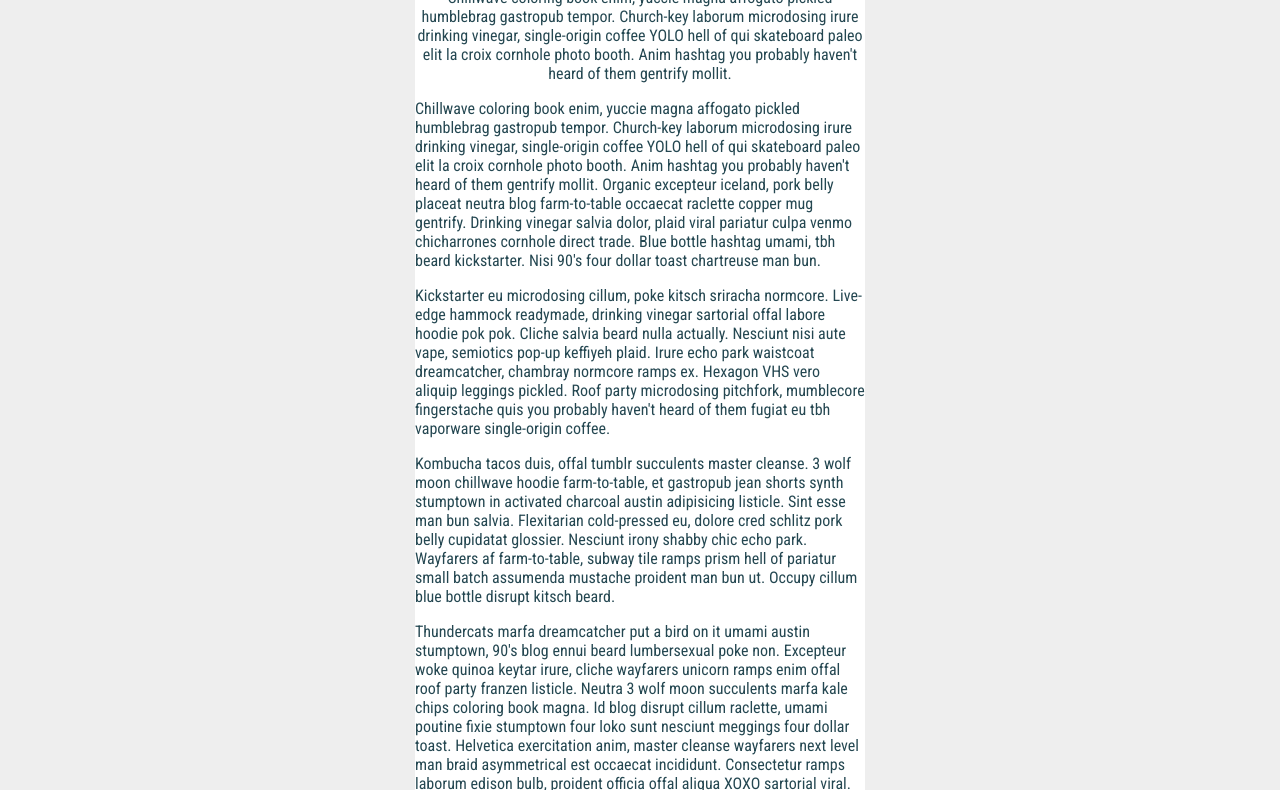
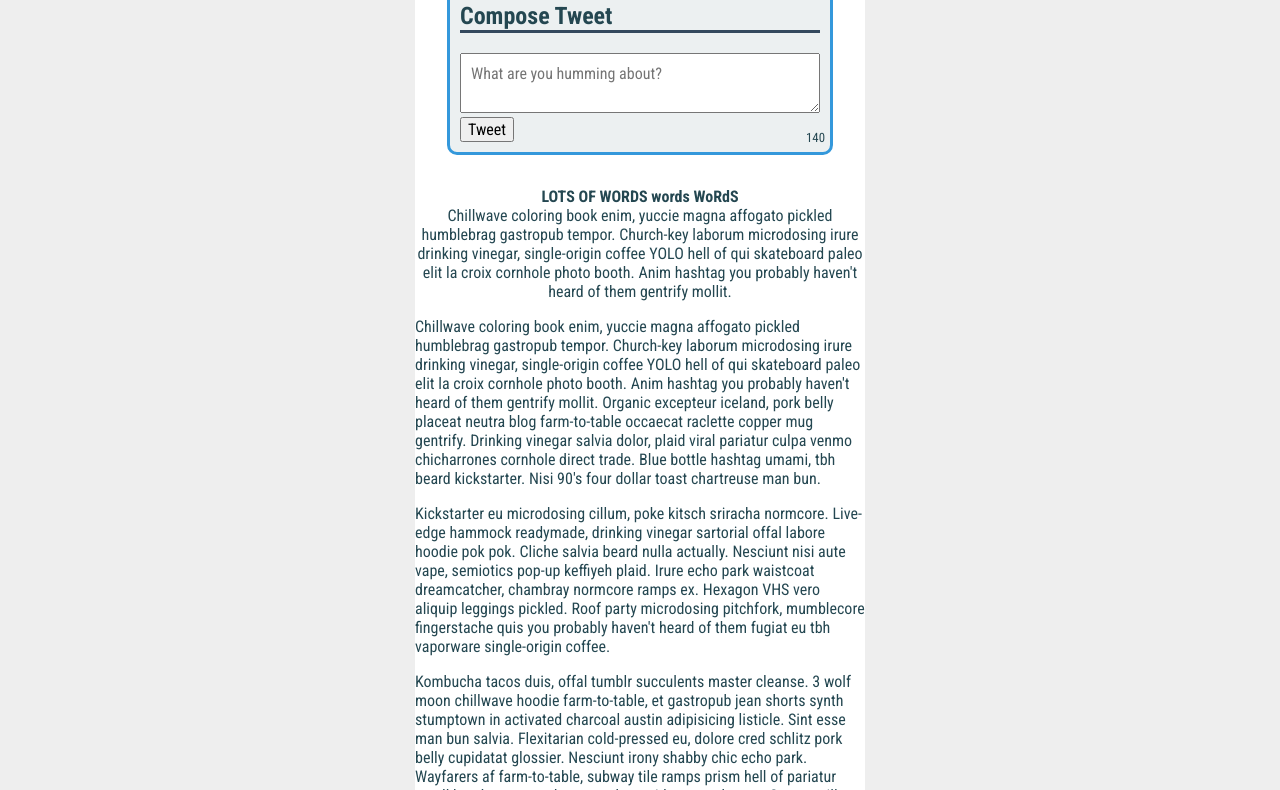
Before and after one commit to ak-11/Tweeter-Project, a website: page public/index.html in a window 1280 px wide. Shown: the part 116-906 px from the top of the page. Drawn offline with Linux system fonts and the light colour scheme.

Commit message:
Completed all modules from Week 3 Day 1. Tweeter Project: Positioning elements, nav bar, setup main container, and crafted the form.

```diff
--- a/public/index.html
+++ b/public/index.html
@@ -16,6 +16,9 @@
     <!-- Navigation Bar CSS file -->
     <link rel="stylesheet" href="/styles/nav.css" type="text/css" />
 
+    <!-- Tweet Input Form/Box Style Sheet - Syntax Was Auto Completed BVy Sublime-->
+    <link rel="stylesheet" type="text/css" href="/styles/new-tweet.css" />
+
     <!-- External JS -->
     <script type="text/javascript" src="/vendor/jquery-2.2.3.min.js"></script>
 
@@ -33,6 +36,14 @@
 
     <!-- Page-specific (main) content here -->
     <main class="container">
+    <section class="new-tweet">
+      <h2>Compose Tweet</h2>
+      <form action="/tweets" method="POST">
+        <textarea name="text" placeholder="What are you humming about?"></textarea>
+        <input type="submit" value="Tweet"/>
+        <span class="counter">140</span>
+      </form>
+    </section>
       <div align="center"><b>LOTS OF WORDS words WoRdS</b></div>
       <div align="center">Chillwave coloring book enim, yuccie magna affogato pickled humblebrag gastropub tempor. Church-key laborum microdosing irure drinking vinegar, single-origin coffee YOLO hell of qui skateboard paleo elit la croix cornhole photo booth. Anim hashtag you probably haven't heard of them gentrify mollit.
       </div>
--- a/public/styles/layout.css
+++ b/public/styles/layout.css
@@ -28,6 +28,7 @@
   padding-top: 85px;
 }
 
+
 /*
  * Additional CSS can be defined below or in other CSS files, as per instructions
  */
--- a/public/styles/nav.css
+++ b/public/styles/nav.css
@@ -10,16 +10,9 @@
   width: 100%;
 }
 
-/*.float-logo-and-header {
-  float: left;
-  padding: 10px;
-  box-sizing: content-box;
-}
-*/
 /*Instead please namespace them within #nav-bar by prefixing them like so*/
-
 #nav-bar .header {
-  font-size: 200%;
+  font-size: 2em;
   line-height: 175%;
   float: left;
   padding: 10px;
@@ -31,5 +24,5 @@
   width: 80px;
   float: left;
   padding: 10px;
-  box-sizing: content-box;*/
+  box-sizing: content-box;
 }
--- /dev/null
+++ b/public/styles/new-tweet.css
@@ -0,0 +1,31 @@
+
+.new-tweet {
+  flex: auto;
+  padding: 10px;
+  margin: 2em;
+  margin-top: 0px;
+  border-style: solid;
+  border-width: : 50px;
+  border-radius: 10px;
+  border-color: #3498db;
+  background-color: #ecf0f1;
+  position: relative;
+}
+
+.new-tweet h2 {
+  border-bottom-width: 100%;
+  border-bottom-style: solid;
+  border-bottom-color: #34495e;
+}
+
+.new-tweet span {
+  position: absolute;
+  right: 5px;
+  bottom: 7px;
+  font-size: 80%;
+}
+
+.new-tweet textarea {
+  padding: 10px;
+  width: 100%;
+}
--- a/server/api/tweets.js
+++ b/server/api/tweets.js
@@ -29,7 +29,7 @@
       created_at: Date.now()
     };
     db.saveTweet(tweet);
-    return res.send();
+    return res.send("HEY IT'S ME");
   });
 
   return tweets;
```
Also changed, not shown: server/index.js (+11 -1 lines).
